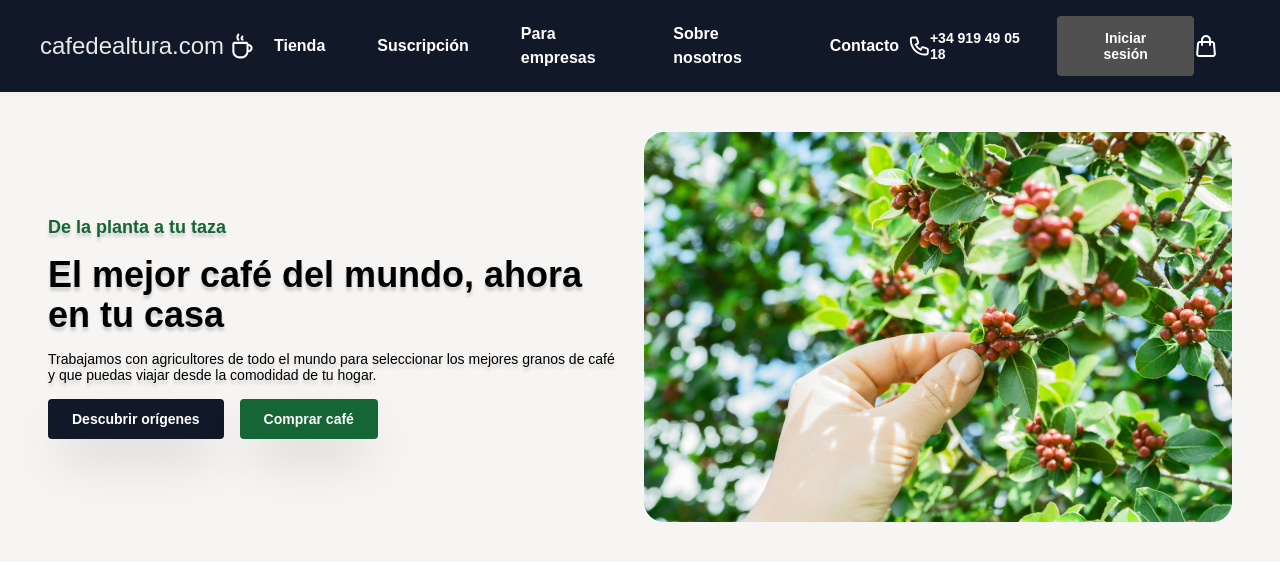
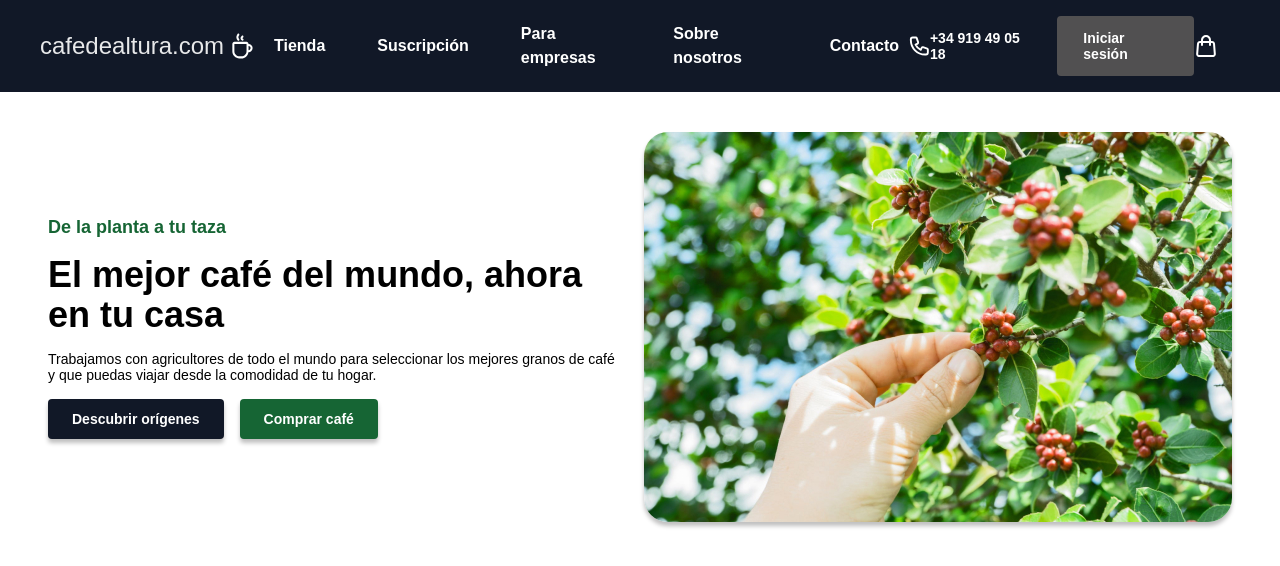
Before and after one commit to DaviBataglia20/cafeDeAlturaConReact, a React (Create React App) app in the folder cafe-de-altura-con-react/: page / in a window 1280 px wide. Shown: the top 566 px of the page. Built offline with nearby package versions, Linux system fonts and the light colour scheme.

Commit message:
de la planta a tu casa terminado

```diff
--- a/cafe-de-altura-con-react/src/components/Button/Button.jsx
+++ b/cafe-de-altura-con-react/src/components/Button/Button.jsx
@@ -1,5 +1,5 @@
 export default function Button ({text,estilo}) {
     return(
-        <button className={estilo}>{text}</button>
+        <div className={estilo}>{text}</div>
     )
 }
--- a/cafe-de-altura-con-react/src/components/FotoMejorCafe/FotoMejorCafe.jsx
+++ b/cafe-de-altura-con-react/src/components/FotoMejorCafe/FotoMejorCafe.jsx
@@ -1,6 +1,6 @@
 import MejorCafe from "../FotoMejorCafe/MejorCafe.jpg"
 export default function FotoMejorCafe(){
     return(
-        <img className="rounded-t-2xl rounded-2xl	" src={MejorCafe} alt="cafe" />
+        <img className="rounded-3xl shadow-botones	" src={MejorCafe} alt="cafe" />
     )
 }
--- a/cafe-de-altura-con-react/src/components/Section/DeLaPlantaATuCasa.jsx
+++ b/cafe-de-altura-con-react/src/components/Section/DeLaPlantaATuCasa.jsx
@@ -2,15 +2,15 @@ import Button from "../Button/Button"
 import FotoMejorCafe from "../FotoMejorCafe/FotoMejorCafe"
 export default function DeLaPlantaATuCasa(){
     return(
-    <div className="px-12 py-10 bg-MejorCafe">
+    <div className="px-12 py-10 bg-white">
         <div className="flex justify-start items-center gap-6">
             <div className="flex flex-col gap-4">
             <h3 class="text-green-800 font-semibold text-lg leading-6 text-shadow-texto-sombra">De la planta a tu taza</h3>
                     <h1 className="font-semibold text-4xl text-shadow-texto-sombra">El mejor café del mundo, ahora en tu casa</h1>
                     <p className="font-normal text-sm leading-4 text-shadow-texto-sombra">Trabajamos con agricultores de todo el mundo para seleccionar los mejores granos de café y que puedas viajar desde la comodidad de tu hogar.</p>
             <div className="flex gap-4">
-                <Button estilo={"cursor-pointer font-semibold text-sm leading-4 text-white rounded py-3 px-6  shadow-2xl border-0 bg-gray-900"} text={"Descubrir orígenes"} />
-                <Button estilo={"cursor-pointer font-semibold text-sm leading-4 text-white rounded py-3 px-6   shadow-2xl border-0 bg-green-800"} text={"Comprar café"} />
+                <Button estilo={"cursor-pointer font-semibold text-sm leading-4 text-white rounded py-3 px-6 shadow-botones	 border-0 bg-gray-900"} text={"Descubrir orígenes"} />
+                <Button estilo={"cursor-pointer font-semibold text-sm leading-4 text-white rounded py-3 px-6 shadow-botones	 border-0 bg-green-800 "} text={"Comprar café"} />
             </div>
             </div>
             <FotoMejorCafe/>
--- a/cafe-de-altura-con-react/tailwind.config.js
+++ b/cafe-de-altura-con-react/tailwind.config.js
@@ -7,10 +7,10 @@ module.exports = {
     extend: {
       boxShadow: {
         'header': ' 0px 4px 4px rgba(0, 0, 0, 0.03);',
-        "botones": "box-shadow: 0px 4px 4px 0 rgba(0, 0, 0, 0.25);"
+        "botones":" 0px 4px 4px 0 rgba(0, 0, 0, 0.25);"
       },
-      textShadow: {
-        "texto-sombra":" 0px 4px 3px rgba(207, 207, 207, 1);"
+      dropShadow:{
+        "botones":" 0px 4px 4px 0 rgba(0, 0, 0, 0.25);"
       },
       colors:{
         "gris-clarito" :"#515051",
```
